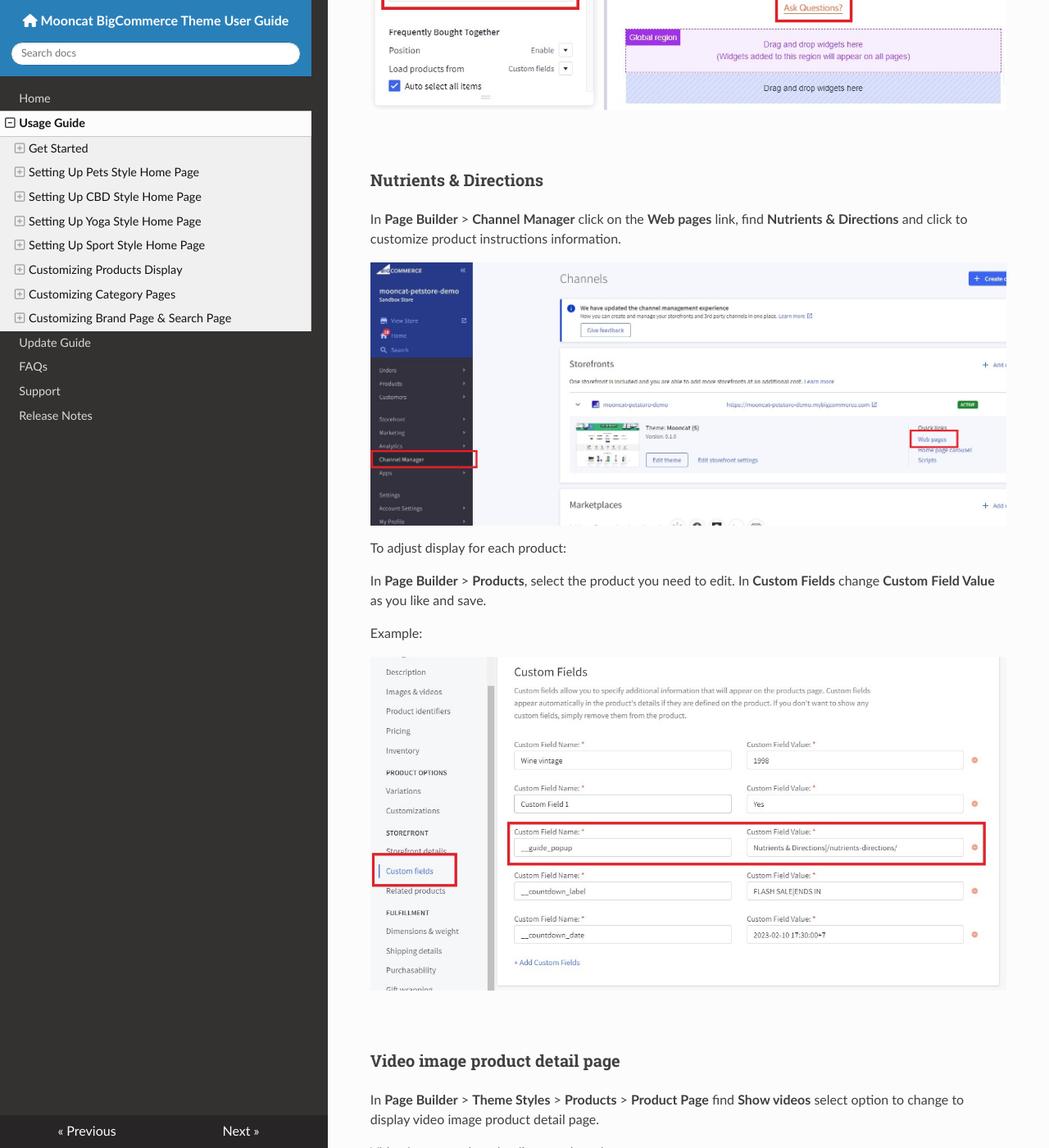
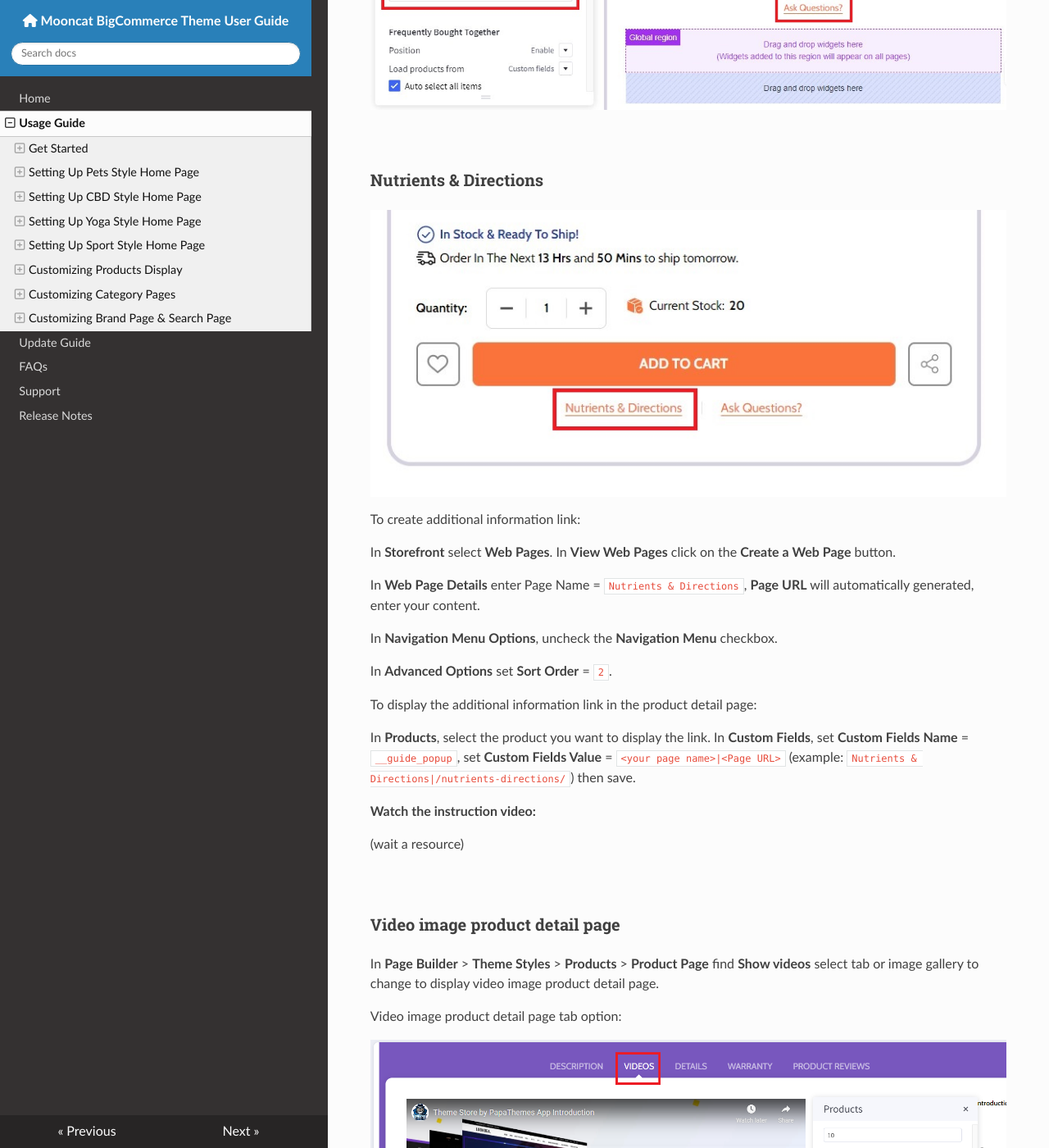
Before and after one commit to allcommerce/bc-mooncat-docs, an MkDocs documentation site: the page built from docs/usage.md, in a window 1280 px wide and 1400 px high, scrolled down 56652 px. Shown: the whole window at 82% size. Built offline with MkDocs 1.6.1, drawn with Linux system fonts in a browser that asks for light colours; nearby versions of some CDN libraries.

Commit message:
Fix Nutrients & Directions

```diff
--- a/docs/usage.md
+++ b/docs/usage.md
@@ -996,22 +996,30 @@
 
 ### Nutrients & Directions
 
-In **Page Builder** > **Channel Manager** click on the **Web pages** link, find **Nutrients & Directions** and click to customize product instructions information.
+![Nutrients & Directions result](img/nutrients-directions-link.jpg)
 
-![Nutrients & Directions](img/nutrients-directions.jpg)
+To create additional information link:
 
-To adjust display for each product:
+In **Storefront** select **Web Pages**. In **View Web Pages** click on the **Create a Web Page** button.
 
-In **Page Builder** > **Products**, select the product you need to edit. In **Custom Fields** change **Custom Field Value** as you like and save.
+In **Web Page Details** enter Page Name = `Nutrients & Directions`, **Page URL** will automatically generated, enter your content.
 
-Example:
+In **Navigation Menu Options**, uncheck the **Navigation Menu** checkbox.
 
-![Nutrients & Directions customize](img/nutrients-directions-customize.jpg)
+In **Advanced Options** set **Sort Order** = `2`.
+
+To display the additional information link in the product detail page:
+
+In **Products**, select the product you want to display the link. In **Custom Fields**, set **Custom Fields Name** = `__guide_popup`, set **Custom Fields Value** = `<your page name>|<Page URL>` (example: `Nutrients & Directions|/nutrients-directions/`) then save.
+
+**Watch the instruction video:**
+
+(wait a resource)
 
 
 ### Video image product detail page
 
-In **Page Builder** > **Theme Styles** > **Products** > **Product Page** find **Show videos** select option to change to display video image product detail page.
+In **Page Builder** > **Theme Styles** > **Products** > **Product Page** find **Show videos** select tab or image gallery to change to display video image product detail page.
 
 Video image product detail page tab option:
 
@@ -1020,6 +1028,7 @@
 Video image product detail page image gallery option:
 
 ![video image product detail image gallery option](img/video-image-PDP-image-gallery.png)
+
 
 ## Customizing Category Pages
 
```
Also changed, not shown: docs/img/nutrients-directions-customize.jpg (deleted), docs/img/nutrients-directions-link.jpg (added), docs/img/nutrients-directions.jpg (deleted).
